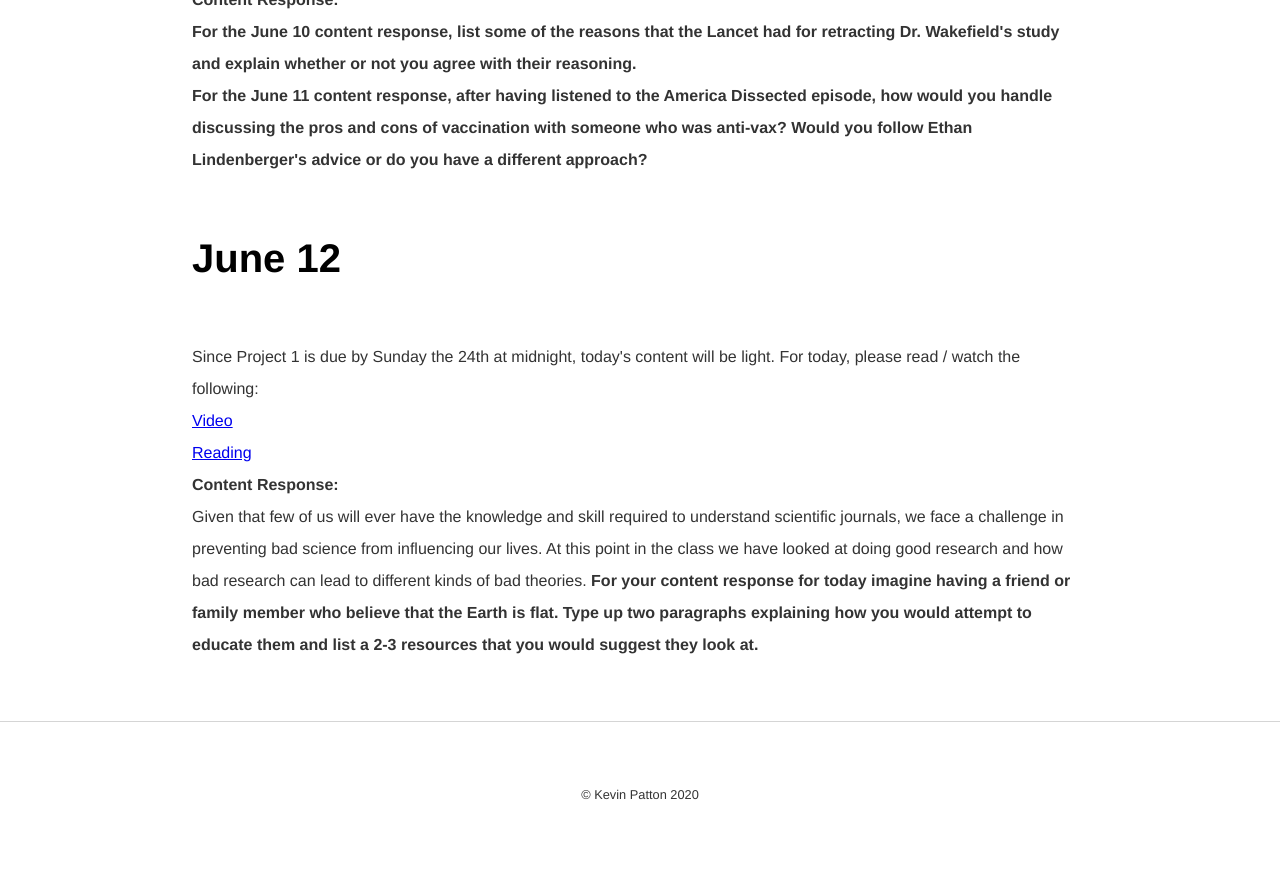
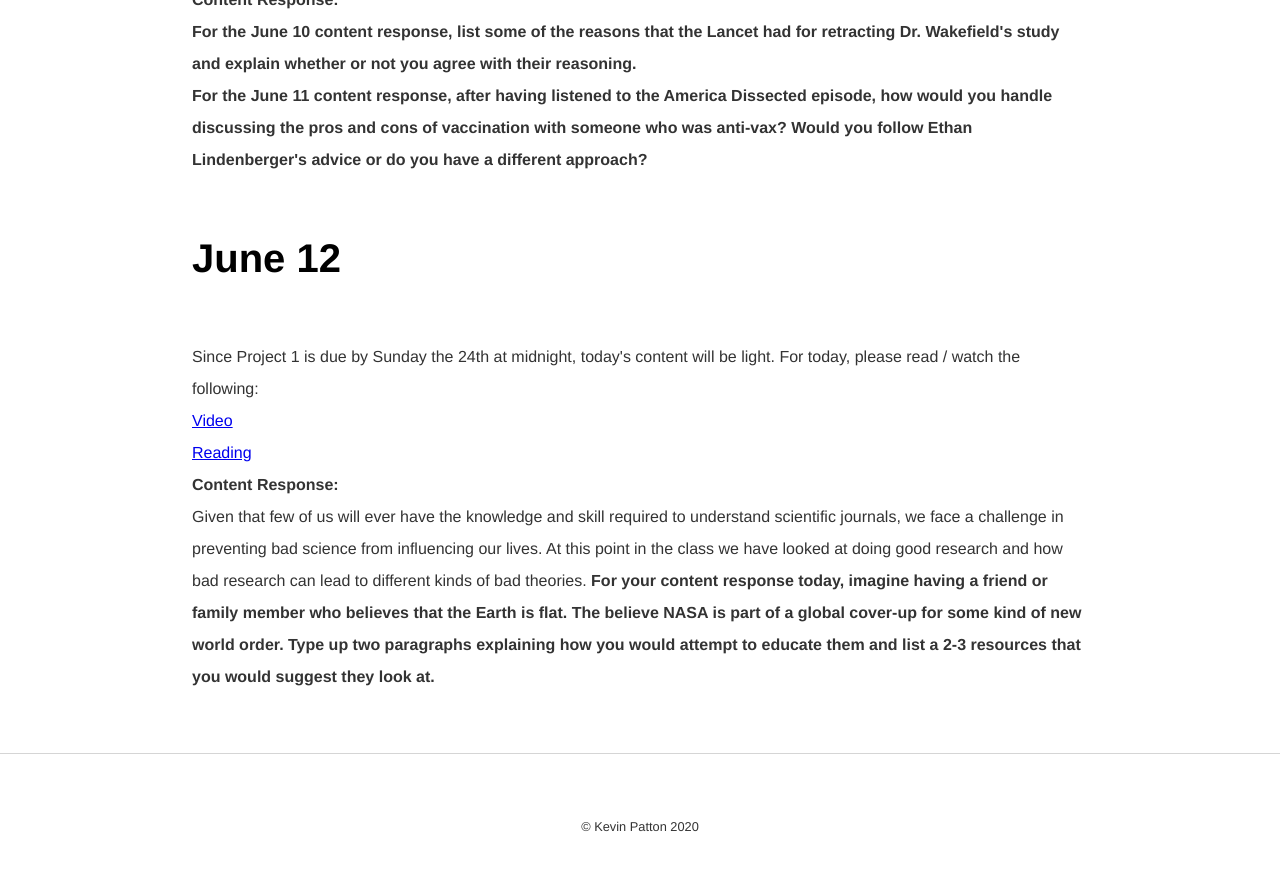
Before and after one commit to kevinjpatton/kevinjpatton.github.io, a Jekyll site: the page built from teaching/phil1020/index.html, in a window 1280 px wide and 900 px high, scrolled down 4011 px. Shown: the top 871 px of the window. Built offline with Jekyll 4.4.1, drawn with Linux system fonts in a browser that asks for light colours; Markdown is read by kramdown in place of the engine named in the settings.

Commit message:
Update index.html

```diff
--- a/teaching/phil1020/index.html
+++ b/teaching/phil1020/index.html
@@ -69,4 +69,4 @@ For the June 11 content response, after having listened to the America Dissected
 <a href="https://youtu.be/SImj1iRMwgM" target="_blank">Video</a><br>
 <a href="https://www.forbes.com/sites/paulhsieh/2015/09/28/how-to-protect-yourself-against-bad-science-reporting/" target="_blank">Reading</a><br>
   <b>Content Response:</b><br>
-Given that few of us will ever have the knowledge and skill required to understand scientific journals, we face a challenge in preventing bad science from influencing our lives.  At this point in the class we have looked at doing good research and how bad research can lead to different kinds of bad theories.  <b>For your content response for today imagine having a friend or family member who believe that the Earth is flat.  Type up two paragraphs explaining how you would attempt to educate them and list a 2-3 resources that you would suggest they look at.</b></p>
+Given that few of us will ever have the knowledge and skill required to understand scientific journals, we face a challenge in preventing bad science from influencing our lives.  At this point in the class we have looked at doing good research and how bad research can lead to different kinds of bad theories.  <b>For your content response today, imagine having a friend or family member who believes that the Earth is flat.  The believe NASA is part of a global cover-up for some kind of new world order.   Type up two paragraphs explaining how you would attempt to educate them and list a 2-3 resources that you would suggest they look at.</b></p>
```
